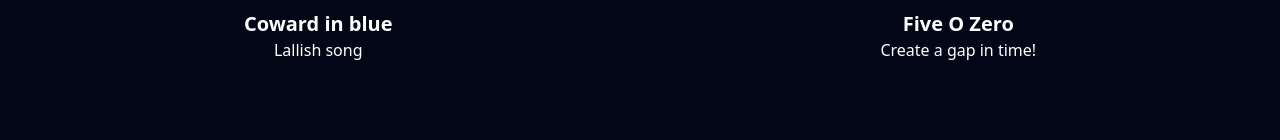
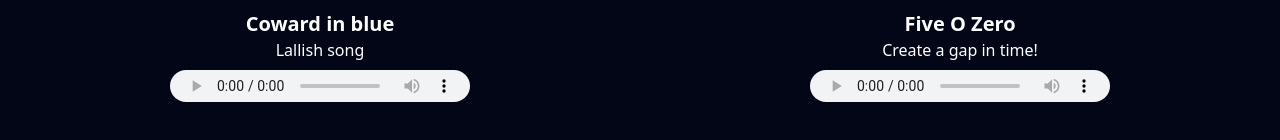
Before and after one commit to gusjak251/three-dead-fingers, a Nuxt app: page /music in a window 1280 px wide. Shown: the part 522-662 px from the top of the page. Built offline with nearby package versions, Linux system fonts and the light colour scheme.

Commit message:
Add song preview audio

```diff
--- a/components/Songs.vue
+++ b/components/Songs.vue
@@ -3,7 +3,9 @@
         <div v-for="song in songs" :key="song.title" class="text-white text-center">
             <Title>{{ song.title }}</Title>
             <p>{{ song.description }}</p>
-            <audio></audio>
+            <audio controls class="h-8 w-42 min-w-36 mt-2 mx-auto">
+                <source :src="song.link" type="audio/wav">
+            </audio>
         </div>
     </div>
 </template>
@@ -15,7 +17,7 @@ export default {
         return {
             songs: [
                 {
-                    'link': 'images/fiskis.jpg',
+                    'link': 'audio/zwamepn-tupac-mashup-demo.wav',
                     'title': 'Coward in blue',
                     'description': 'Lallish song',
                 },
```
Also changed, not shown: 1 other file (tests, documents, lock files or other folders).
